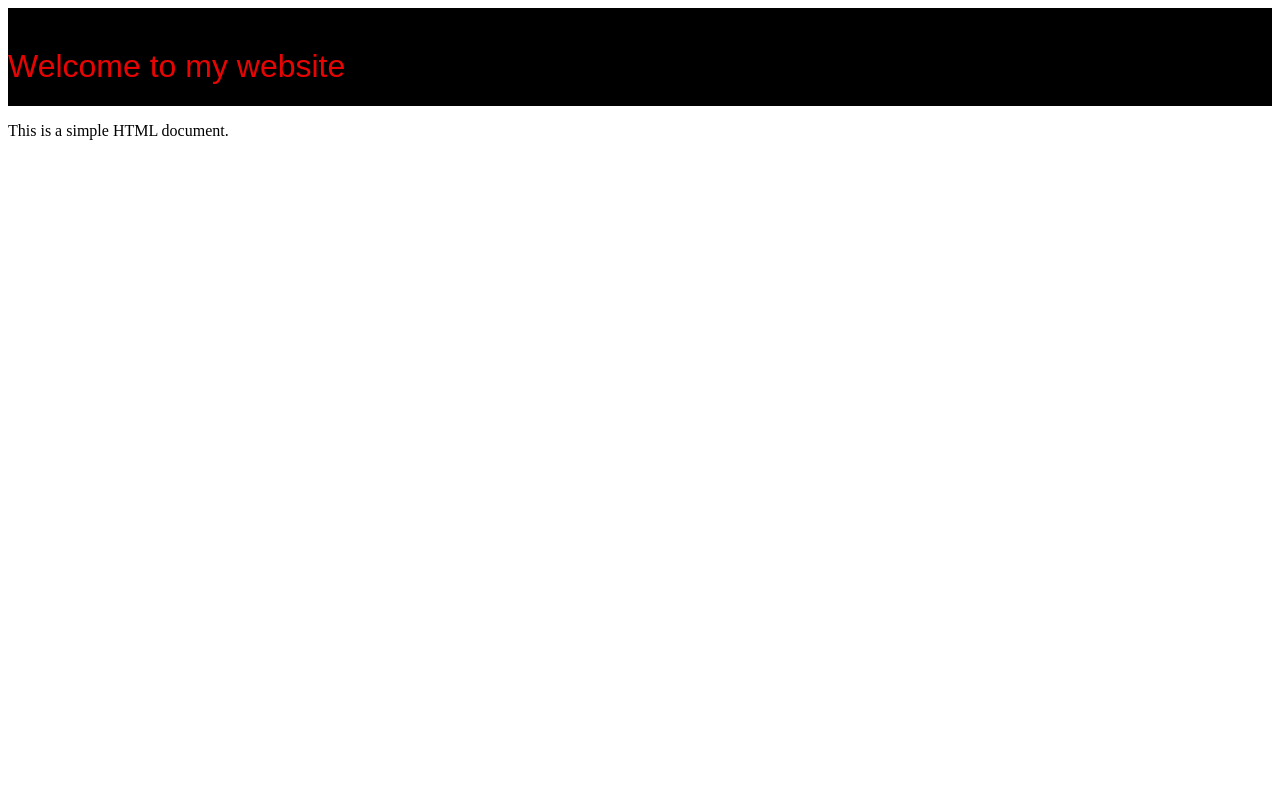
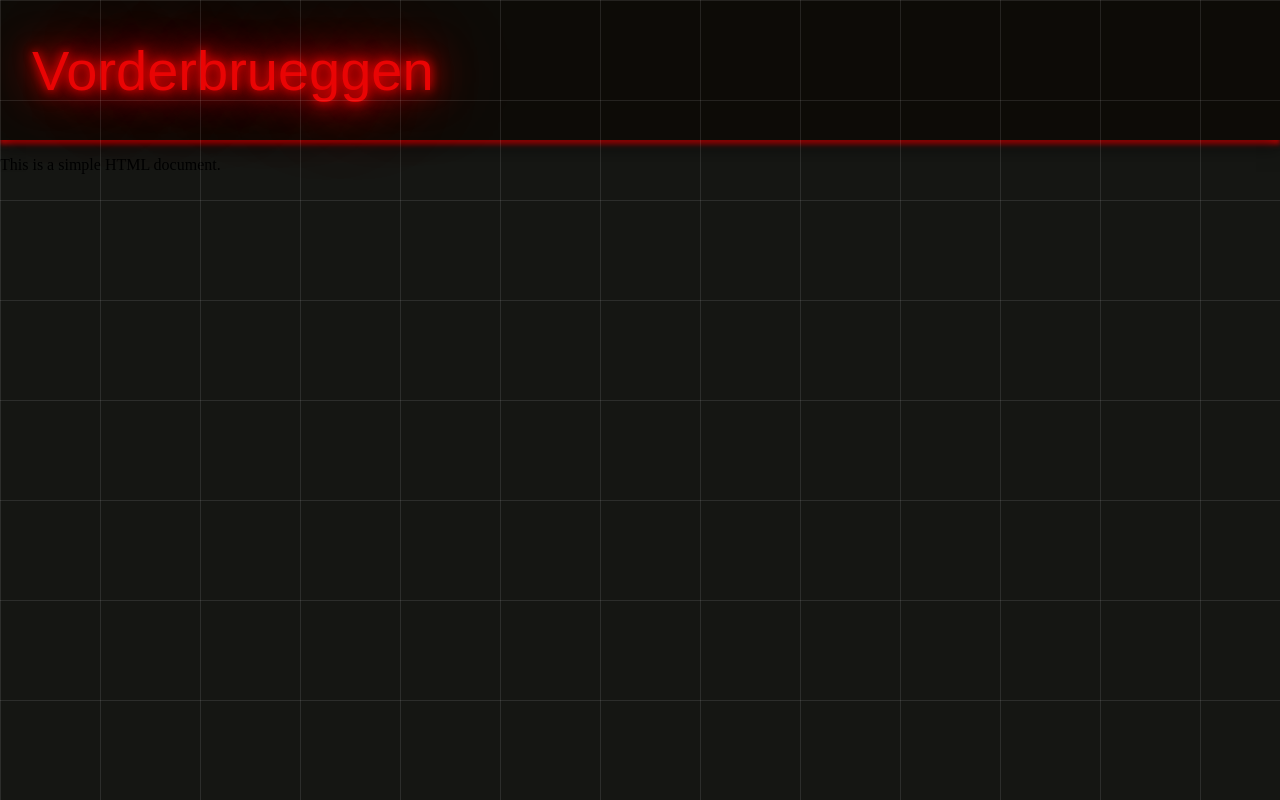
Before and after one commit to Vordix/kuenstler-portfolio, a plain HTML site: page index.html in a window 1280 px wide. Drawn offline with Linux system fonts and the light colour scheme; a web font is replaced by a local one.

Commit message:
Roter BG Schatten und farben angepasst

```diff
--- a/index.html
+++ b/index.html
@@ -10,8 +10,9 @@
     <title>Document</title>
 </head>
 <body>
+    <div class="grid-overlay"></div>
     <div class="headContainer">
-        <h1 class="titelText">Welcome to my website</h1>
+        <h1 class="titelText">Vorderbrueggen</h1>
 
 
     </div>
--- a/style.css
+++ b/style.css
@@ -1,18 +1,59 @@
-/* Stil für den Titel */
+html, body {
+    margin: 0;
+    padding: 0;
+    width: 100%;
+    box-sizing: border-box;
+    background-color: var(--schwarz-bg);
+}
+:root {
+    --schwaerztes: rgb(13, 11, 7);
+    --schwarz-bg: rgb(21, 22, 19);
+    --dunkelgrau: rgb(39, 34, 23);
+    --accent-red: #e90404;
+    --accent-red-glow: #ff0000;
+    --white: #fff;
+}
 .titelText {
 
     font-family: "Doto", sans-serif;
     font-optical-sizing: auto;
     font-weight: normal;
     font-style: normal;
+        text-shadow:
+        0 0 10px var(--accent-red),
+        0 0 20px var(--accent-red),
+        0 0 40px var(--accent-red-glow),
+        0 0 80px var(--accent-red-glow);
 
 
     color: #e90404;
     text-align: left;
-    margin-top: 40px;
+    font-size: 3.5rem;
 }
 .headContainer {
     display: flex;
-    background-color: black;
+    justify-content: left;
+    background-color: var(--schwaerztes);
     align-items: center;
+    min-height: 100px;
+    padding-left: 2rem;
+    box-shadow:
+    0 8px 16px rgba(0, 0, 0, 0.5),
+    0 4px 5px var(--accent-red),
+    0 2px 5px rgba(0, 0, 0, 0.3);
+
 }
+/* Hilfs-Grid-Overlay */
+.grid-overlay {
+    pointer-events: none; /* Klicks gehen durch das Grid hindurch */
+    position: fixed;
+    top: 0;
+    left: 0;
+    width: 100vw;
+    height: 100vh;
+    z-index: 9999;
+    background-image:
+        linear-gradient(to right, rgba(255,255,255,0.1) 1px, transparent 1px),
+        linear-gradient(to bottom, rgba(255,255,255,0.1) 1px, transparent 1px);
+    background-size: 100px 100px; /* Abstand der Linien */
+}
```
